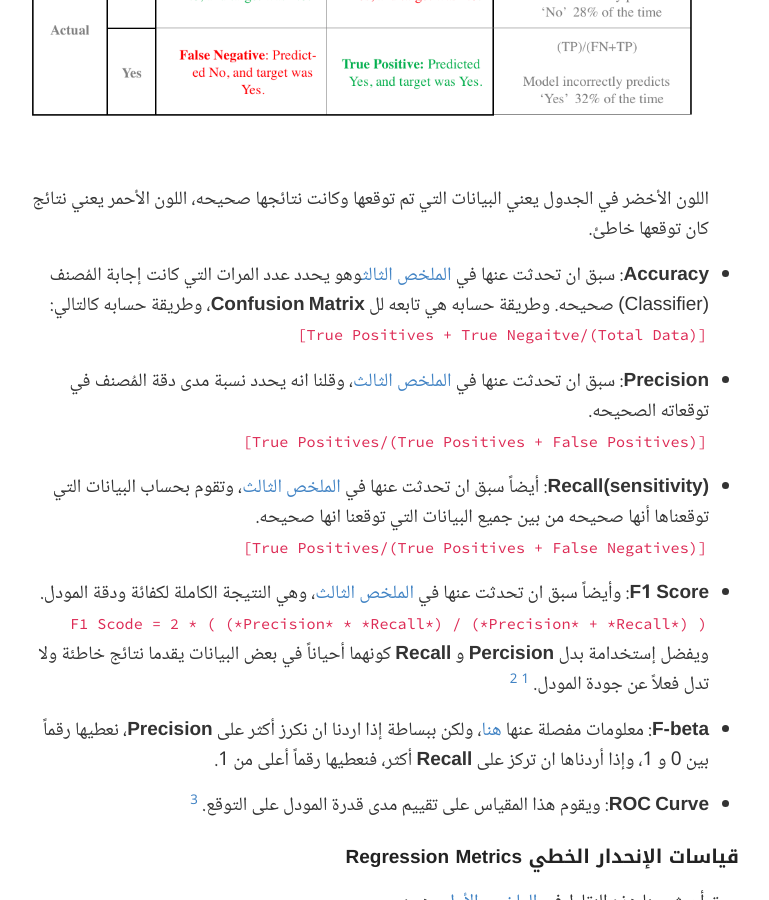
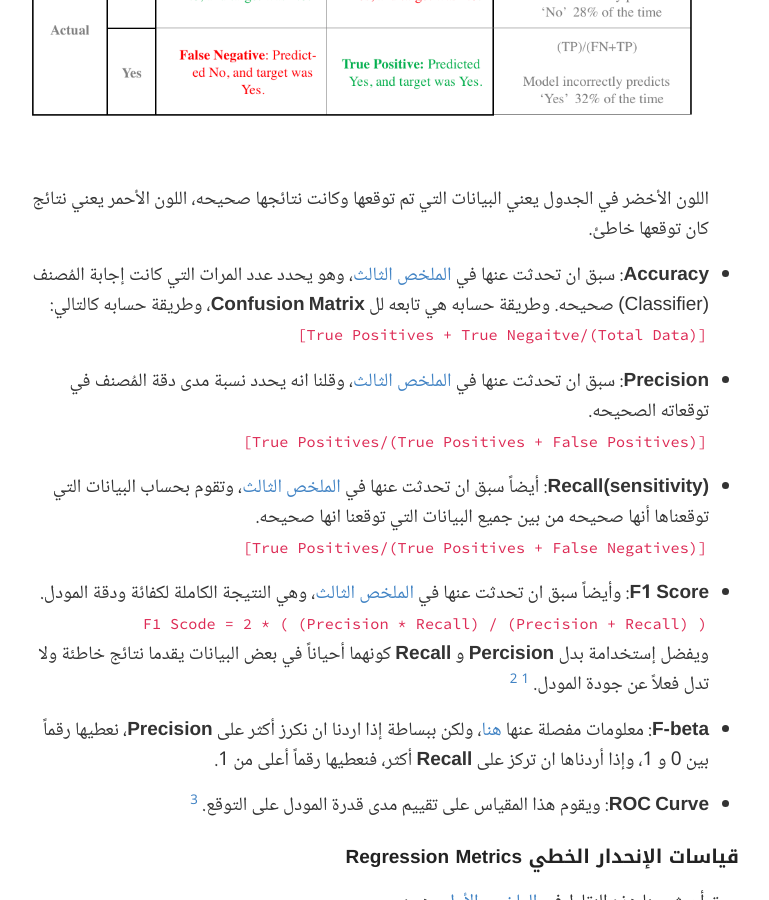
Before and after one commit to alioh/alioh.github.io, a Jekyll site: the page built from _posts/2019-3-20-DSND-Notes-6.md, in a window 1280 px wide and 900 px high, scrolled down 1653 px. Shown: the whole window, without its empty margins (261-1030 px from the left). Built offline with Jekyll 4.4.1, drawn with Linux system fonts in a browser that asks for light colours; comment, search, counter and statistics services are not loaded.

```diff
--- a/_posts/2019-3-20-DSND-Notes-6.md
+++ b/_posts/2019-3-20-DSND-Notes-6.md
@@ -44,7 +44,7 @@ acc = accuracy_score(y_train, y_pred)
 ![](https://alioh.github.io/images/2019-3-20/Confusion-matrix-example.png)
 اللون الأخضر في الجدول يعني البيانات التي تم توقعها وكانت نتائجها صحيحه، اللون الأحمر يعني نتائج كان توقعها خاطئ.
 
-- **Accuracy**: سبق ان تحدثت عنها في [الملخص الثالث](https://alioh.github.io/DSND-Notes-2)وهو يحدد عدد المرات التي كانت إجابة المُصنف (Classifier) صحيحه. وطريقة حسابه هي تابعه لل **Confusion Matrix**، وطريقة حسابه كالتالي:
+- **Accuracy**: سبق ان تحدثت عنها في [الملخص الثالث](https://alioh.github.io/DSND-Notes-2)، وهو يحدد عدد المرات التي كانت إجابة المُصنف (Classifier) صحيحه. وطريقة حسابه هي تابعه لل **Confusion Matrix**، وطريقة حسابه كالتالي:
 `[True Positives + True Negaitve/(Total Data)]`
 
 - **Precision**: سبق ان تحدثت عنها في [الملخص الثالث](https://alioh.github.io/DSND-Notes-2)، وقلنا انه يحدد نسبة مدى دقة المُصنف في توقعاته الصحيحه.
@@ -54,7 +54,7 @@ acc = accuracy_score(y_train, y_pred)
 `[True Positives/(True Positives + False Negatives)]`
 
 - **F1 Score**: وأيضاً سبق ان تحدثت عنها في [الملخص الثالث](https://alioh.github.io/DSND-Notes-2)، وهي النتيجة الكاملة لكفائة ودقة المودل.
-`F1 Scode = 2 * ( (*Precision* * *Recall*) / (*Precision* + *Recall*) )`
+`F1 Scode = 2 * ( (Precision * Recall) / (Precision + Recall) )`
 ويفضل إستخدامة بدل **Percision** و **Recall** كونهما أحياناً في بعض البيانات يقدما نتائج خاطئة ولا تدل فعلاً عن جودة المودل. [^1] [^2]
 
 - **F-beta**: معلومات مفصلة عنها [هنا](http://www.marcelonet.com/snippets/machine-learning/evaluation-metrix/f-beta-score)، ولكن ببساطة إذا اردنا ان نكرز أكثر على **Precision**، نعطيها رقماً بين 0 و 1، وإذا أردناها ان تركز على **Recall** أكثر، فنعطيها رقماً أعلى من 1.
```
